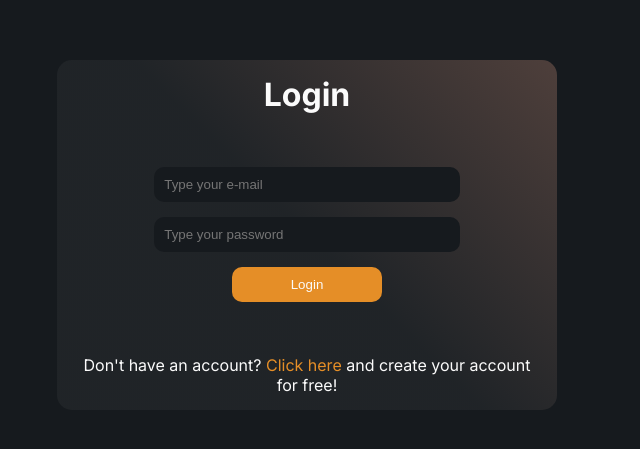
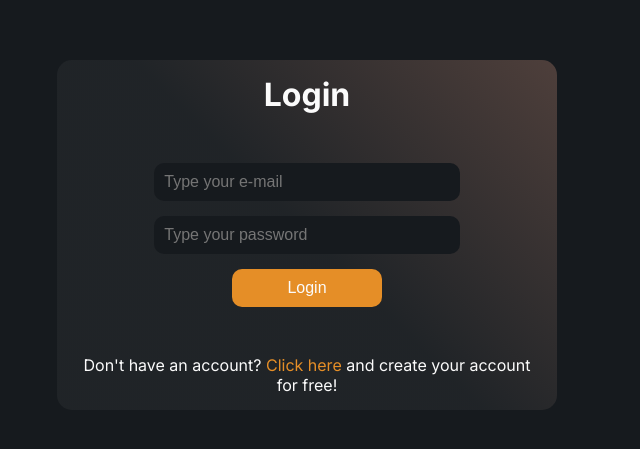
Before and after one commit to MarcospAntunes/LibertyArcade, a React (Vite) app: page /login in a window 1280 px wide. Shown: the part 165-614 px from the top of the page, without its empty margins (333-973 px from the left). Built offline with nearby package versions, Linux system fonts and the light colour scheme.

Commit message:
Aumentado tamanho da letra

```diff
--- a/src/styles/components/inputForm.sass
+++ b/src/styles/components/inputForm.sass
@@ -6,6 +6,7 @@
     border-radius: 10px
     padding: 10px
     background-color: variables.$bg-color
+    font-size: 16px
     color: variables.$primary-color
 
 .inputForm[type="submit"]
```
